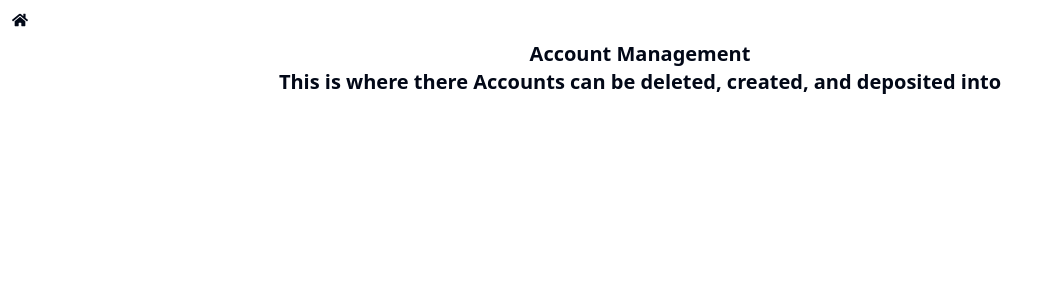
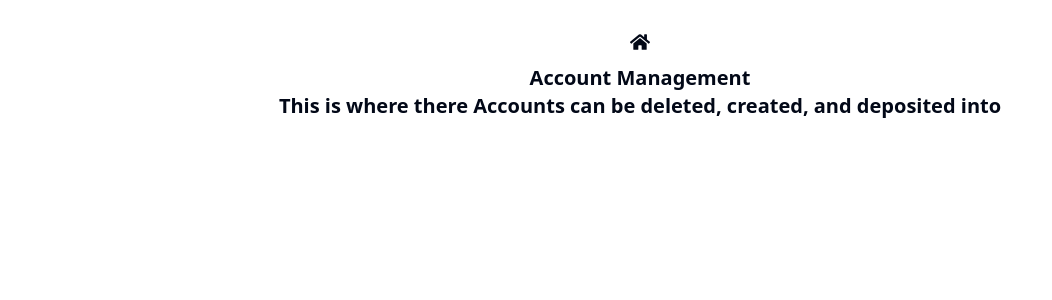
Before and after one commit to MShaw1223/project, a Next.js app: page /account-management in a window 1280 px wide. Shown: the top 300 px of the page, without its empty margins (0-1052 px from the left). Built offline with nearby package versions, Linux system fonts and the light colour scheme.

Commit message:
changes to layout on pages

```diff
--- a/src/pages/account-management.tsx
+++ b/src/pages/account-management.tsx
@@ -4,12 +4,10 @@ import { FaHome } from "react-icons/fa";
 
  const accountManagement: NextPage = () =>{
     return(
-        <div className="flex flex-col flex-wrap justify-center">
-            <div className="p-3">
-                <Link href="/home">
-                    <FaHome></FaHome>
-                </Link>
-            </div>
+        <div className="flex flex-col flex-wrap items-center mt-5">
+            <Link href="/home" className="p-3">
+                <FaHome className="h-5 w-5"></FaHome>
+            </Link>
             <div className="text-center font-extrabold text-xl">
                 <h1>Account Management</h1>
                 <p>This is where there Accounts can be deleted, created, and deposited into</p>
--- a/src/pages/entry-management.tsx
+++ b/src/pages/entry-management.tsx
@@ -4,12 +4,10 @@ import { FaHome } from "react-icons/fa";
 
 const EntryManagement: NextPage = () => {
     return(
-        <div className="flex flex-col flex-wrap justify-center">
-            <div className="p-3">
-                <Link href="/home">
-                    <FaHome></FaHome>
+        <div className="flex flex-col flex-wrap items-center mt-5">
+                <Link href="/home" className="p-3">
+                    <FaHome className="h-5 w-5"></FaHome>
                 </Link>
-            </div>
             <div className="text-center font-extrabold text-xl">
                 <h1>Entry Management</h1>
                 <p>This is where there will be trades searched for, deleted & edited</p>
--- a/src/pages/users.tsx
+++ b/src/pages/users.tsx
@@ -6,12 +6,10 @@ import { FaHome } from "react-icons/fa";
 
 const userPage: NextPage = () => {
     return(
-        <div className="flex flex-col flex-wrap justify-center">
-            <div className="p-3">
-                <Link href="/home">
-                    <FaHome></FaHome>
+        <div className="flex flex-col flex-wrap items-center mt-5">
+                <Link href="/home" className="p-3">
+                    <FaHome className="h-5 w-5"></FaHome>
                 </Link>
-            </div>
             <div className="text-center font-extrabold text-xl">
                 <h1>User Page</h1>
                 <p>This is where users will be deleted, switched, and created</p>
```
